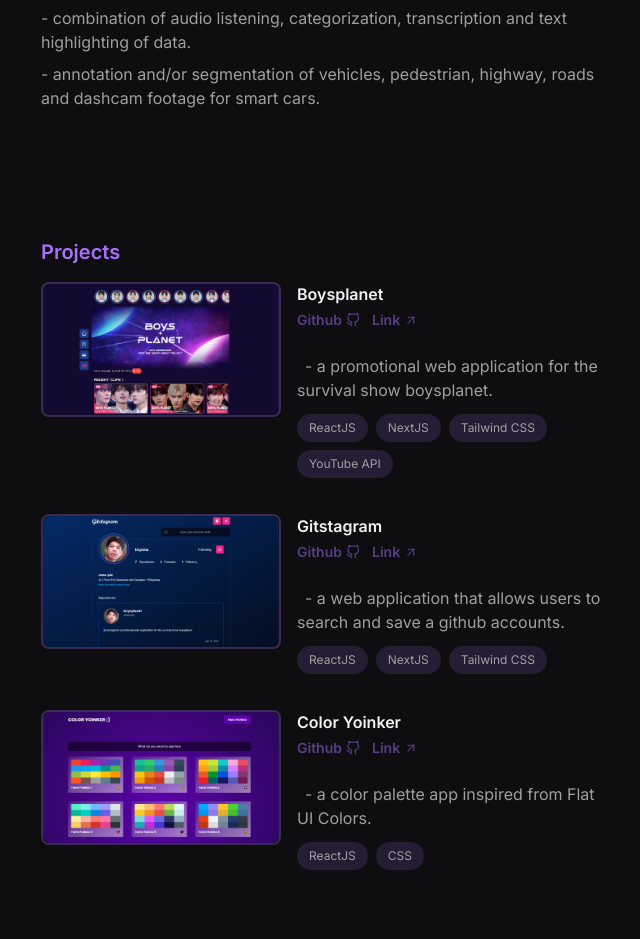
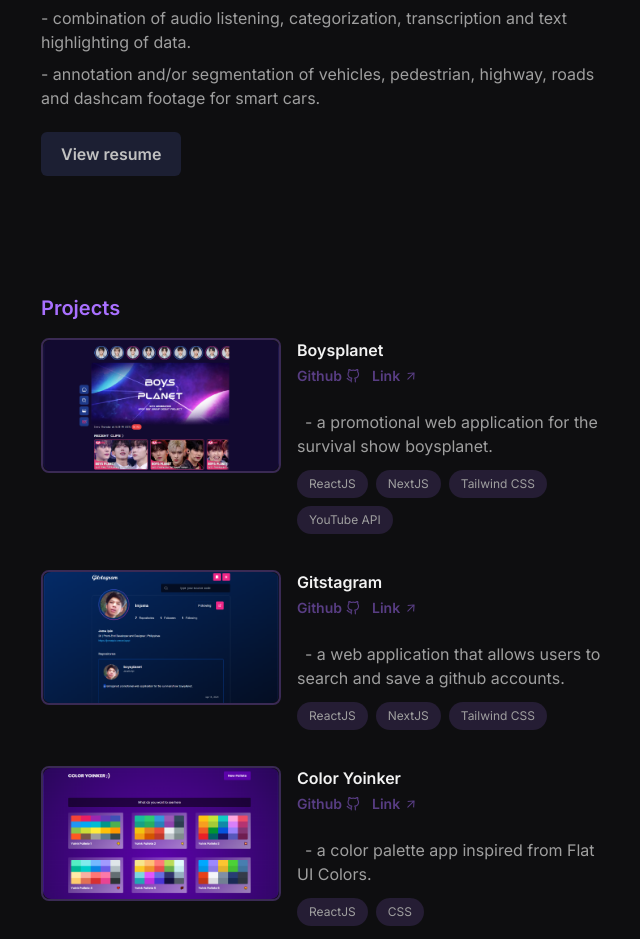
Before and after one commit to Imjoma/portfolio2-2024, a Next.js app: page / in a window 1280 px wide. Shown: the part 880-1819 px from the top of the page, without its empty margins (599-1239 px from the left). Built offline with nearby package versions, Linux system fonts and the light colour scheme.

Commit message:
added resume

```diff
--- a/components/Sections/Experience.jsx
+++ b/components/Sections/Experience.jsx
@@ -30,6 +30,16 @@
           );
         })}
       </ul>
+      <div className="mt-8">
+        <a
+          href="https://drive.google.com/file/d/1k7Ew4qAPGgS4tuzDb94caRjvdVW3JBxg/view"
+          target="_blank"
+          rel="noopener noreferrer"
+          className="px-5 py-3 font-semibold duration-200 ease-in-out rounded-md bg-themeColorDarker hover:bg-opacity-0 text-textSecondary hover:text-themeColorPrimary"
+        >
+          View resume
+        </a>
+      </div>
     </section>
   );
 };
```
